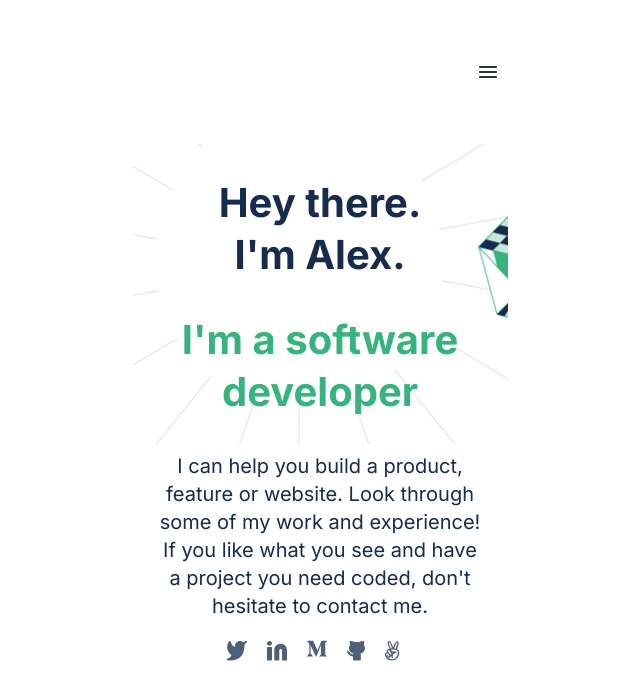
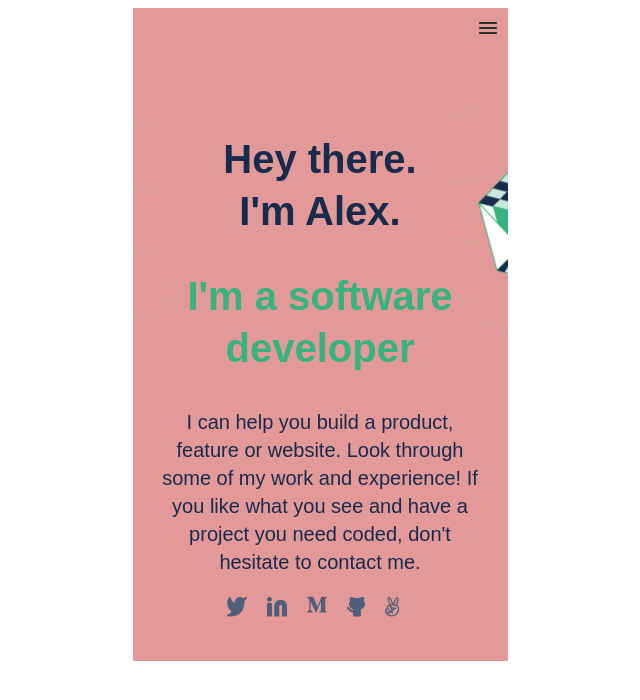
Before and after one commit to Tehmin-Saleem/Portfolio, a plain HTML site: page index.html in a window 1280 px wide. Shown: the whole page, without its empty margins (320-960 px from the left). Drawn offline with Linux system fonts and the light colour scheme.

Commit message:
updated styles

```diff
--- a/index.html
+++ b/index.html
@@ -19,7 +19,7 @@
         <main class="main-content">
             <section class="hero">
                 <div class="hero-content">
-                    <h1>Hey t<span class="highlight">h</span>ere.<br>I'm <span class="highlight">A</span>lex.</h1>
+                    <h1>Hey there.<br>I'm <span class="highlight">A</span>lex.</h1>
                     <h2>I'm a software developer</h2>
                     <p>I can help you build a product, feature or website. Look through some of my work and experience! If you like what you see and have a project you need coded, don't hesitate to contact me.</p>
                     <ul class="social-icons">
--- a/styles.css
+++ b/styles.css
@@ -1,22 +1,20 @@
 .container {
   width: 375px;
-  background-color: #ffffff;
+  background-color: #e49999;
   display: flex;
   flex-direction: column;
   height: 653.32px;
 }
+
 body {
   display: flex;
   justify-content: center;
-  background-color: #ffffff;
+  background-color: #fff;
 }
 
 .main-nav {
   width: 375px;
   height: 92px;
-  padding: 44px 0px 0px 0px;
-  gap: 0px;
-  opacity: 0px;
   display: flex;
   justify-content: flex-end;
 }
@@ -32,15 +30,13 @@ body {
 
 .hero-content {
   width: 327px;
-  height: 300px; /*i have increased the height because the h2 was not in the hero section*/
+  height: 300px; /* i have increased the height because the h2 was not in the hero section */
   top: 156px;
   left: 27px;
-  gap: 0px;
-  opacity: 0px;
 }
 
 h1 {
-  font-family: Inter;
+  font-family: sans-serif;
   font-size: 40px;
   font-weight: 700;
   line-height: 52px;
@@ -50,7 +46,7 @@ h1 {
 
 h2 {
   color: #36b37e;
-  font-family: Inter;
+  font-family: sans-serif;
   font-size: 40px;
   font-weight: 700;
   line-height: 52px;
@@ -58,7 +54,7 @@ h2 {
 }
 
 p {
-  font-family: Inter;
+  font-family: sans-serif;
   font-size: 20px;
   font-weight: 400;
   line-height: 28px;
@@ -71,11 +67,9 @@ p {
   width: 170.17px;
   height: 19.62px;
   display: flex;
-
   top: 568.89px;
   left: 105px;
-  gap: 20px; /* add gap to add some space between them*/
-  opacity: 0px;
-  margin-left: 30px; /* add margin to make them in center*/
+  gap: 20px; /* add gap to add some space between them */
+  margin-left: 30px; /* add margin to make them in center */
   color: #505f79;
 }
```
